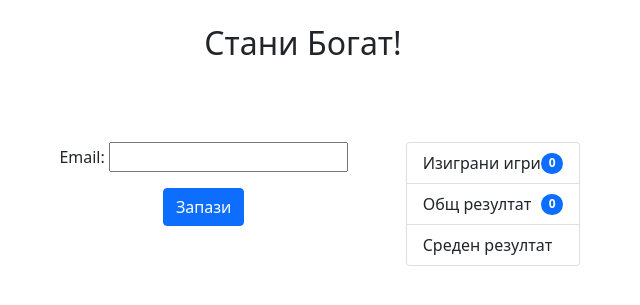
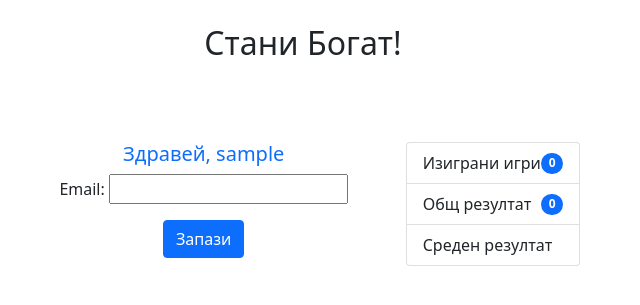
Before and after one commit to millenium404/millionaire_game, a Django app: page /account/update/1 in a window 1280 px wide. Shown: the part 56-361 px from the top of the page, without its empty margins (337-977 px from the left). Run offline with Django 3.2, Linux system fonts and the light colour scheme; the visitor is signed in with stand-in values (Sample User, id 1); data comes from the database, SQL or seed files in the repository; parts of the project's set-up code (start-up, migrations or seed data) failed here and were passed over; some libraries are stand-ins or nearby versions.

Commit message:
account info page edited

```diff
--- a/accounts/templates/accounts/user-update.html
+++ b/accounts/templates/accounts/user-update.html
@@ -5,6 +5,7 @@
 <div class="container-md">
   <div class="row justify-content-md-center">
     <div class="col col-lg-4">
+      <h5 class="text-primary">Здравей, {{ user.username }}</h5>
       <form action="" method="POST">
         {% csrf_token %}
         {{ profile_form.as_p }}
```
